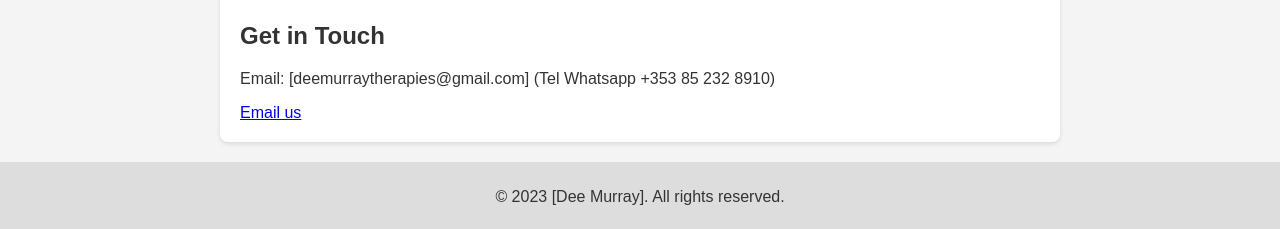
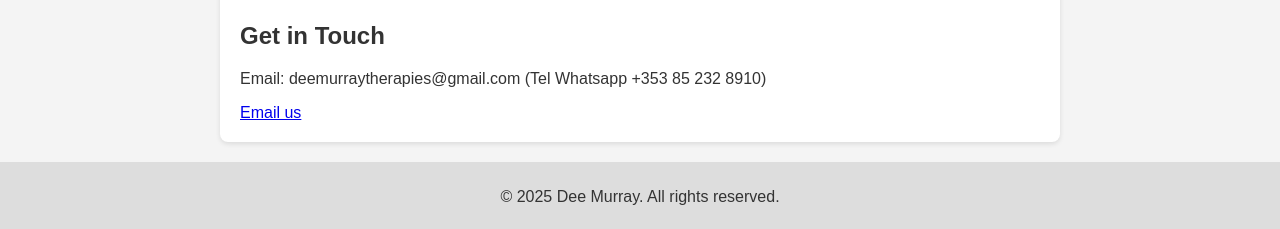
Before and after one commit to bilandtam-del/dees-, a plain HTML site: page index.html in a window 1280 px wide. Shown: the part 571-800 px from the top of the page. Drawn offline with Linux system fonts and the light colour scheme; a script that the page names is missing.

Commit message:
Update index.html

```diff
--- a/index.html
+++ b/index.html
@@ -42,7 +42,7 @@
 
     <section id="contact">
         <h2>Get in Touch</h2>
-        <p>Email: [deemurraytherapies@gmail.com]
+        <p>Email: deemurraytherapies@gmail.com
            (Tel Whatsapp +353 85 232 8910)
         </p>
         <a href="mailto:deemurratherapiesy@gmail.com">Email us</a>
@@ -51,7 +51,7 @@
 
 
     <footer>
-        <p>&copy; 2023 [Dee Murray]. All rights reserved.</p>
+        <p>&copy; 2025 Dee Murray. All rights reserved.</p>
     </footer>
 
     <script src="script.js"></script>
```
